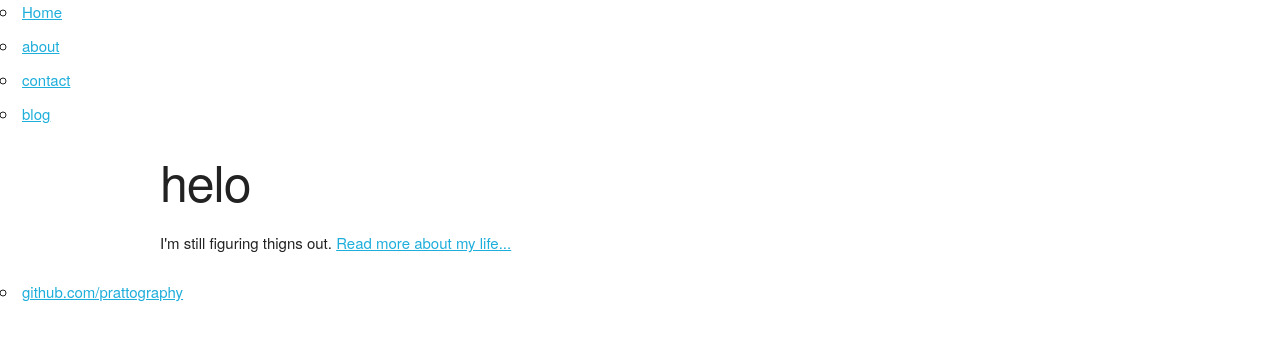
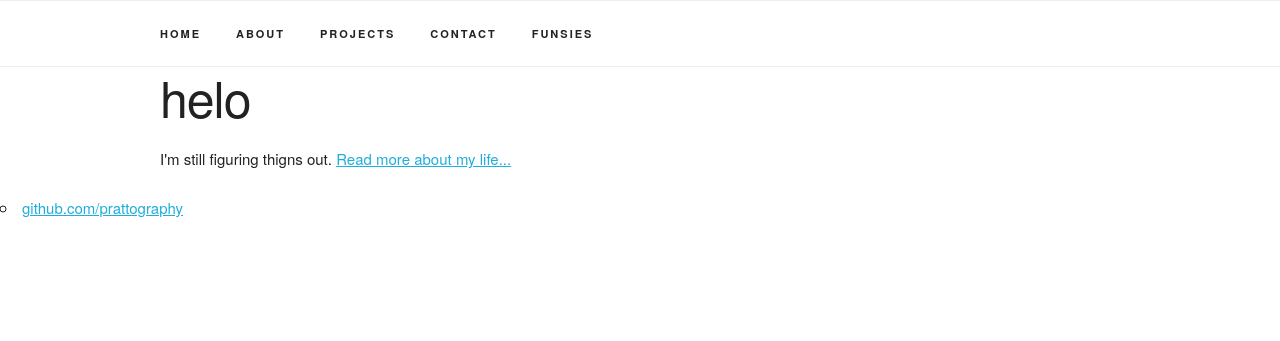
Before and after one commit to pratishta/pratishta.github.io, a Jekyll site: the page built from index.html, in a window 1280 px wide. Shown: the top 341 px of the page. Built offline with Jekyll 4.4.1, drawn with Linux system fonts in a browser that asks for light colours.

Commit message:
Update default.html
added navbar with proper things

```diff
--- a/_layouts/default.html
+++ b/_layouts/default.html
@@ -8,14 +8,20 @@
                         <link rel="stylesheet" href="/css/skeleton.css">
 		</head>
 		<body>
-			<nav>
-	    		<ul>
-	        		<li><a href="/">Home</a></li>
-		        	<li><a href="/about">about</a></li>
-	        		<li><a href="/contact me">contact</a></li>
-	        		<li><a href="/blog">blog</a></li>
-	    		</ul>
-			</nav>
+
+			<nav class="navbar">
+      				<div class="container">
+        				<ul class="navbar-list">
+          					<li class="navbar-item"><a class="navbar-link" href="/">Home</a></li>
+	  					<li class="navbar-item"><a class="navbar-link" href="/about">About</a></li>
+						<li class="navbar-item"><a class="navbar-link" href="/projects">Projects</a></li>
+	  					<li class="navbar-item"><a class="navbar-link" href="/contact">Contact</a></li>
+	  					<li class="navbar-item"><a class="navbar-link" href="/funsies">Funsies</a></li>
+        				</ul>
+      				</div>
+    			</nav>
+
+
 			<div class="container">
 
 			{{ content }}
```
